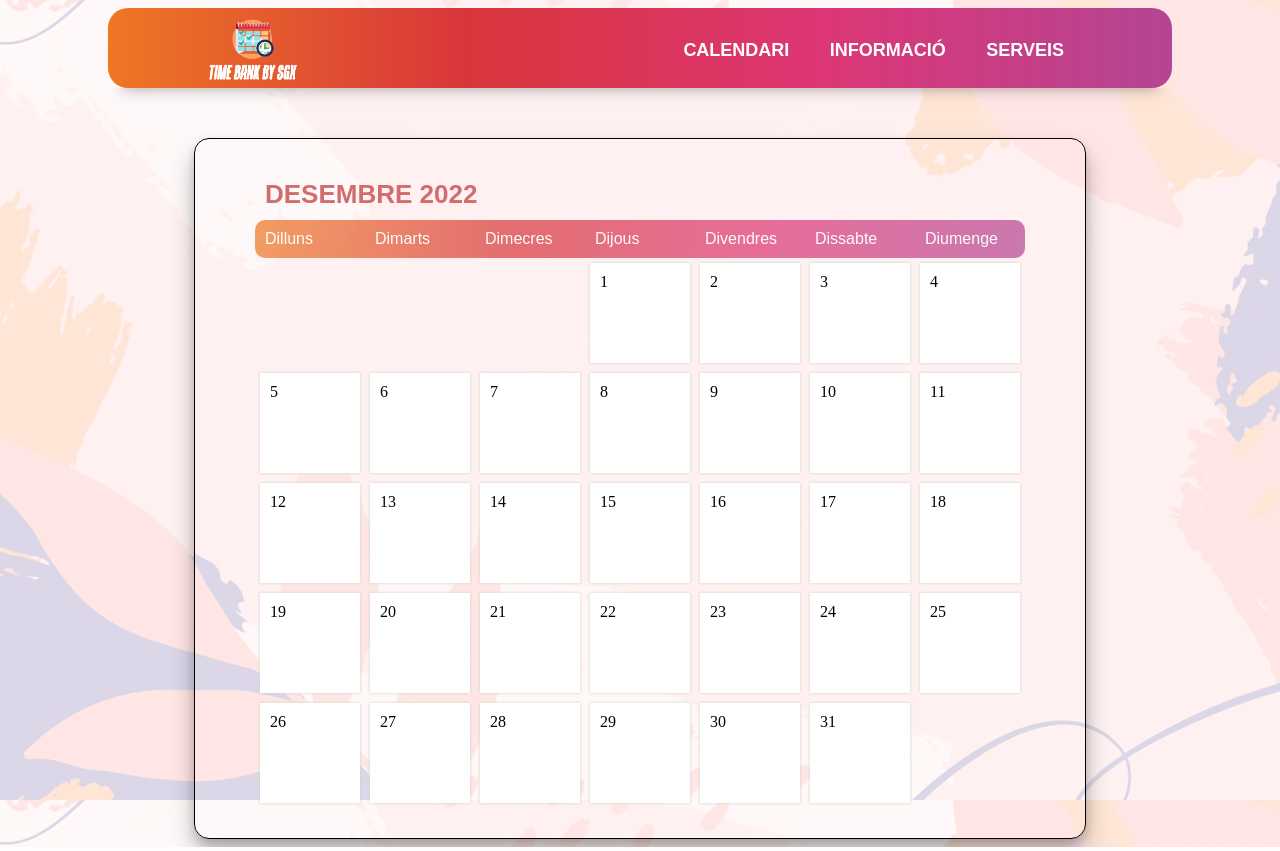
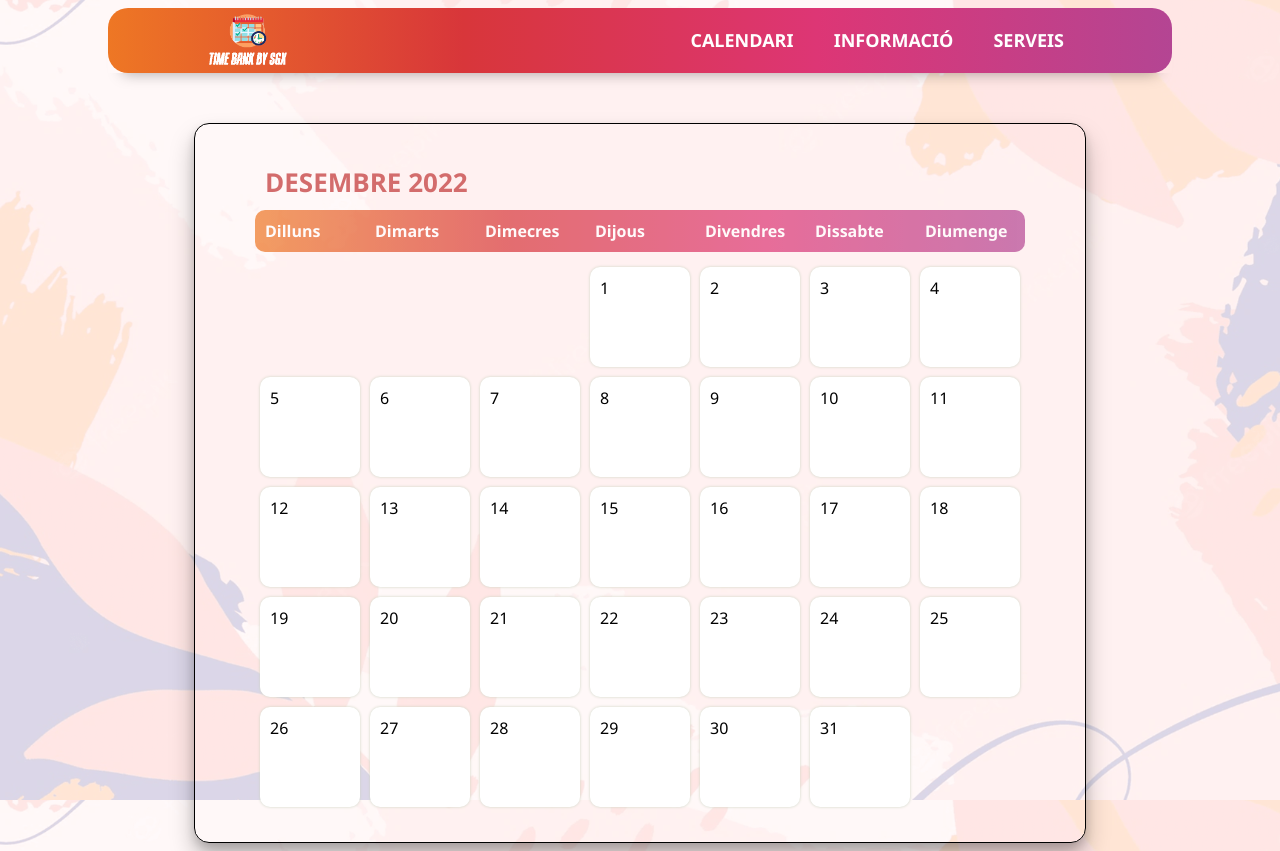
Before and after one commit to guibad22daw/GP1-Projecte1, a plain HTML site: page calendari/calendari.html in a window 1280 px wide. Drawn offline with Linux system fonts and the light colour scheme; files that its build step writes are made by us from their sources; files whose address does not match are found by name.

Commit message:
Millores d'interfície

```diff
--- a/calendari/calendari.css
+++ b/calendari/calendari.css
@@ -32,7 +32,7 @@ button {
   padding: 10px;
   color: #d36c6c;
   font-size: 26px;
-  font-family: sans-serif;
+  font-family:  'Segoe UI';
   font-weight: bold;
   display: flex;
   justify-content: space-between;
@@ -50,11 +50,12 @@ button {
   width: 100%;
   display: flex;
   color: white;
-  font-family: sans-serif;
-  font-weight: 500;
+  font-family:  'Segoe UI';
+  font-weight: 600;
   background: linear-gradient(to right, #ee7724, #d8363a, #dd3675, #b44593);
   opacity: 0.7;
   border-radius: 10px;
+  margin-bottom: 10px;
 }
 
 #weekdays div {
@@ -73,6 +74,7 @@ button {
   width: 100px;
   padding: 10px;
   height: 100px;
+  border-radius: 10px;
   cursor: pointer;
   box-sizing: border-box;
   background-color: white;
@@ -81,6 +83,7 @@ button {
   display: flex;
   flex-direction: column;
   justify-content: space-between;
+  font-family:  'Segoe UI';
 }
 
 .day:hover {
--- a/estils/estils.css
+++ b/estils/estils.css
@@ -6,7 +6,7 @@ body {
 ******************************************* MENU DE NAVEGACIÓN *******************************************/
     /* Dimensiones para el icono del menú que cuando seleccionas te despliega el menú */
     .menu-header {
-        font-family: sans-serif;
+        font-family:  'Segoe UI';
         font-weight: bold;
         margin: 0;
         padding: 0;
@@ -18,7 +18,7 @@ body {
     /* Dimensiones para el menú de navegación */
     nav {
         background: linear-gradient(to right, #ee7724, #d8363a, #dd3675, #b44593);
-        height: 80px;
+        height: 65px;
         width: 100%;
         border-radius: 20px;
     }
@@ -42,7 +42,7 @@ body {
 
     nav ul li {
         display: inline-block;
-        margin: 32px 5px 0px 5px;
+        margin: 20px 5px 0px 5px;
         /* Border y padding pasan a formar parte del width con border-box */
         box-sizing: border-box;
         position: relative;
--- a/estils/estils.js
+++ b/estils/estils.js
@@ -6,7 +6,7 @@ window.onload = function () {
         imatge = new Image();
         imatge.src = 'logo2.png';
         imatge.onload = function () {
-            ctx.drawImage(imatge, 0, 10, 90, 63);
+            ctx.drawImage(imatge, 0, 5, 80, 53);
         }
     }
 }
```
